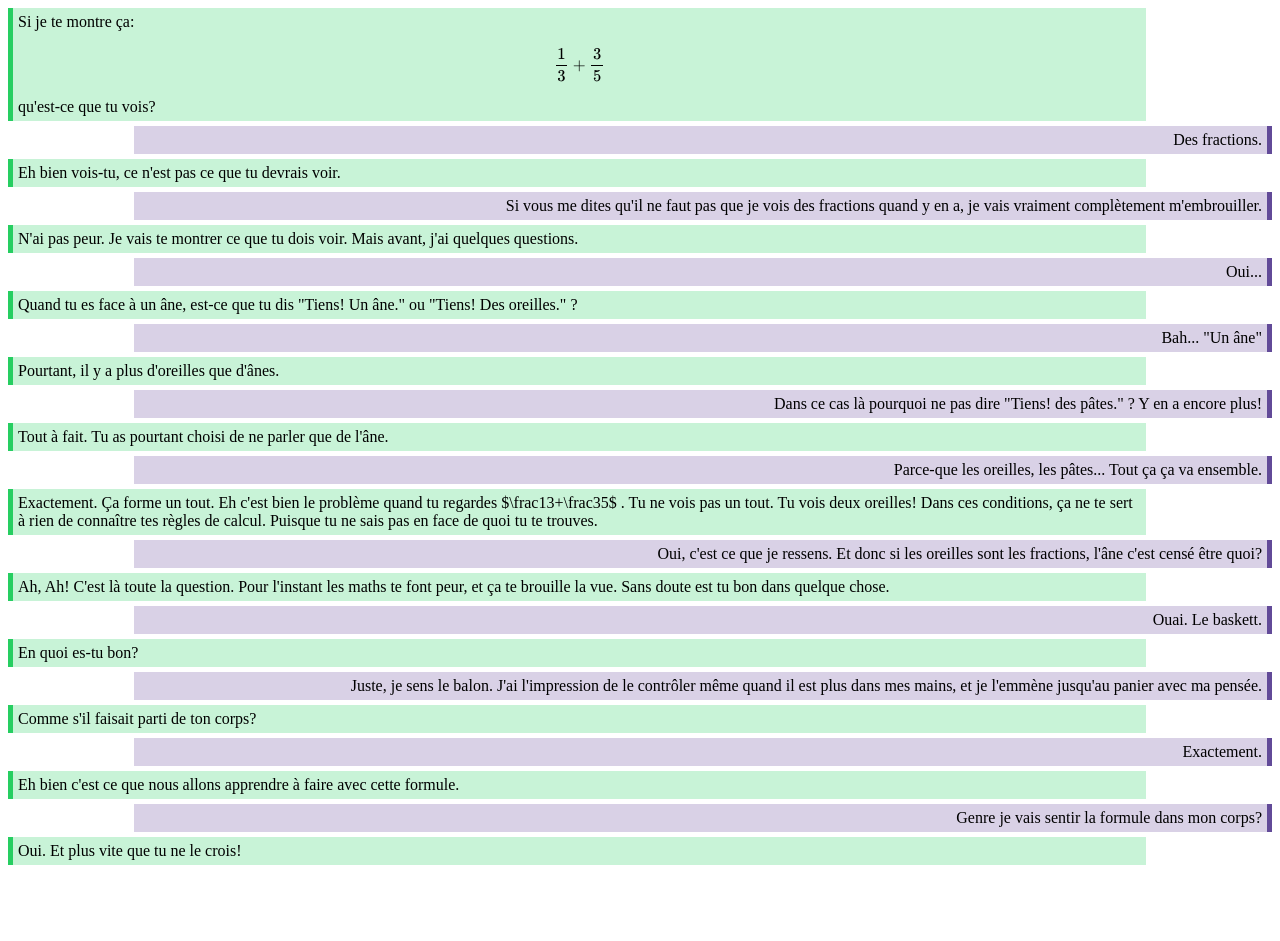
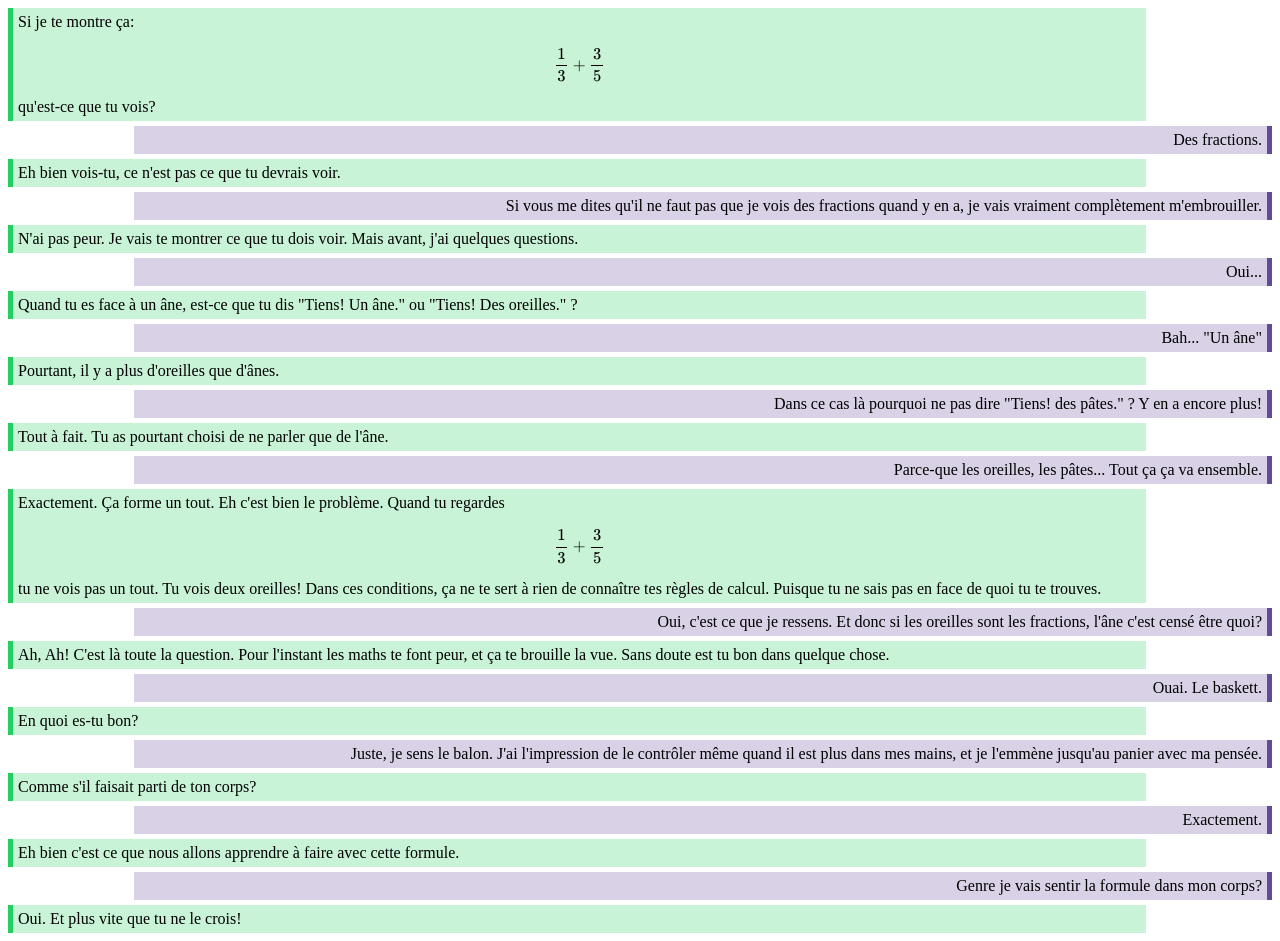
Before and after one commit to colasbd/Echologie.org, a plain HTML site: page meta-dialogue-pedagogique.html in a window 1280 px wide. Before the commit the page ends 873 px from the top, so only its background shows below. Drawn offline with nearby package versions, Linux system fonts and the light colour scheme; some packages are replaced by stand-ins of ours.

Commit message:
Lutte avec les $$

```diff
--- a/meta-dialogue-pedagogique.html
+++ b/meta-dialogue-pedagogique.html
@@ -32,7 +32,7 @@
     <p class="dialEleve">Dans ce cas là pourquoi ne pas dire "Tiens! des pâtes." ? Y en a encore plus!</p>
     <p class="dialEcho">Tout à fait. Tu as pourtant choisi de ne parler que de l'âne.</p>
     <p class="dialEleve">Parce-que les oreilles, les pâtes... Tout ça ça va ensemble.</p>
-    <p class="dialEcho">Exactement. Ça forme un tout. Eh c'est bien le problème quand tu regardes $\frac13+\frac35$ . Tu ne vois pas un tout. Tu vois deux oreilles! Dans ces conditions, ça ne te sert à rien de connaître tes règles de calcul. Puisque tu ne sais pas en face de quoi tu te trouves.</p>
+    <p class="dialEcho">Exactement. Ça forme un tout. Eh c'est bien le problème. Quand tu regardes $$\frac13+\frac35$$ tu ne vois pas un tout. Tu vois deux oreilles! Dans ces conditions, ça ne te sert à rien de connaître tes règles de calcul. Puisque tu ne sais pas en face de quoi tu te trouves.</p>
     <p class="dialEleve">Oui, c'est ce que je ressens. Et donc si les oreilles sont les fractions, l'âne c'est censé être quoi?</p>
     <p class="dialEcho">Ah, Ah! C'est là toute la question. Pour l'instant les maths te font peur, et ça te brouille la vue. Sans doute est tu bon dans quelque chose.</p>
     <p class="dialEleve">Ouai. Le baskett.</p>
```
